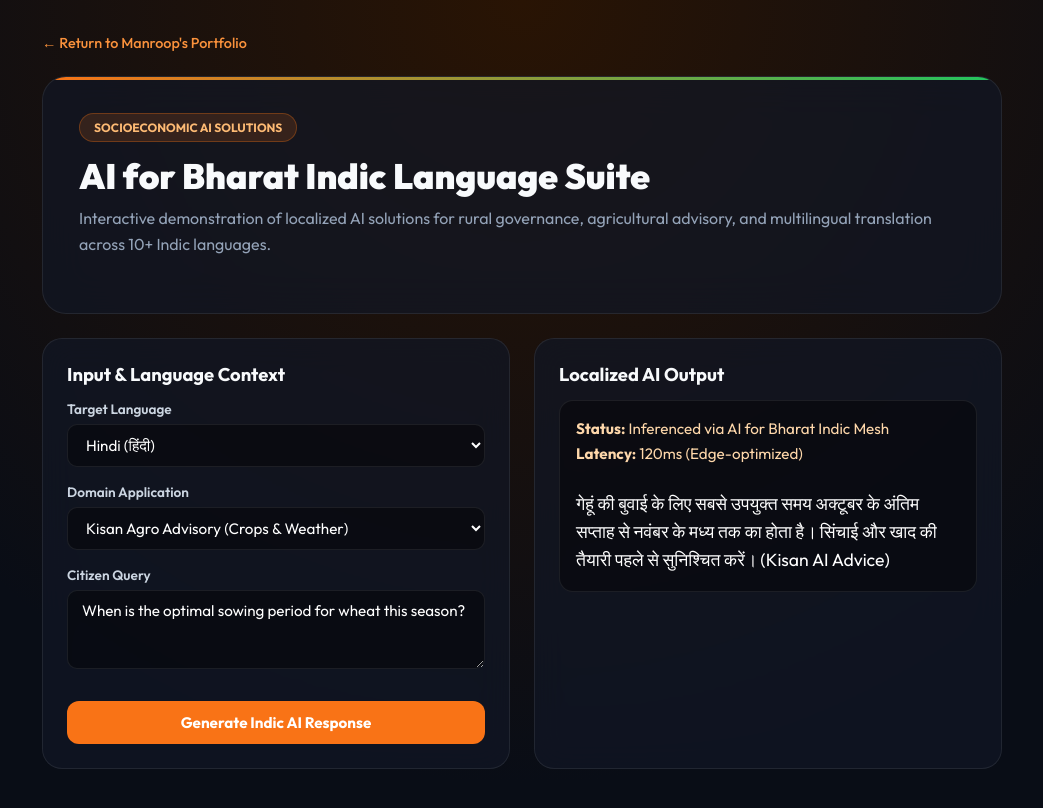
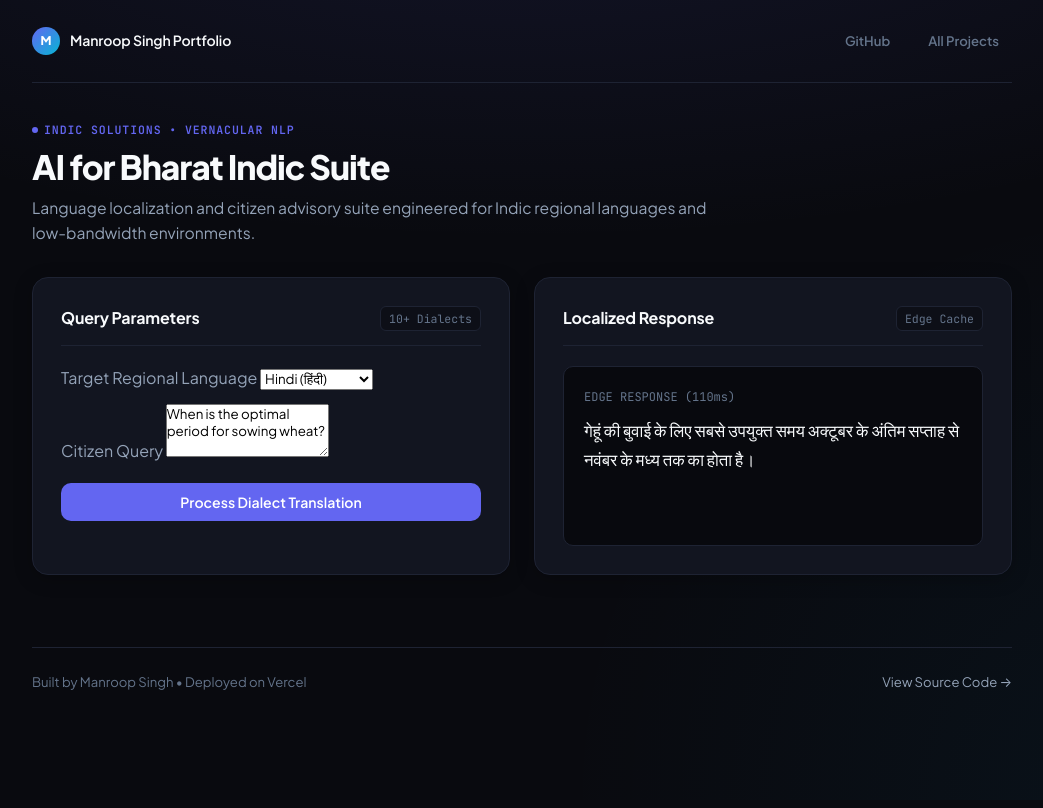
Before and after one commit to MANROOP-SINGH-01/AI-for-Bharat-Project, a plain HTML site: page index.html in a window 1280 px wide. Shown: the whole page, without its empty margins (118-1161 px from the left). Drawn offline with Linux system fonts and the light colour scheme.

Commit message:
style(ui): redesign with Linear/Vercel human-crafted design system, bespoke typography and clean hierarchy

```diff
--- a/index.html
+++ b/index.html
@@ -3,85 +3,273 @@
 <head>
     <meta charset="UTF-8">
     <meta name="viewport" content="width=device-width, initial-scale=1.0">
-    <title>AI for Bharat | Indic AI Solutions & Interactive Sandbox</title>
-    <link href="https://fonts.googleapis.com/css2?family=Outfit:wght@300;400;500;600;700;900&family=JetBrains+Mono:wght@400;600&display=swap" rel="stylesheet">
+    <title>AI for Bharat — Manroop Singh</title>
+    <link rel="preconnect" href="https://fonts.googleapis.com">
+    <link rel="preconnect" href="https://fonts.gstatic.com" crossorigin>
+    <link href="https://fonts.googleapis.com/css2?family=Plus+Jakarta+Sans:wght@400;500;600;700;800&family=JetBrains+Mono:wght@400;500;600&display=swap" rel="stylesheet">
     <style>
         :root {
-            --bg: #090d16;
-            --surface: rgba(18, 24, 38, 0.7);
-            --border: rgba(255, 255, 255, 0.08);
-            --text-main: #f8fafc;
-            --accent: #f97316;
+            --bg: #090a0f;
+            --subtle-bg: #0d0f17;
+            --card-bg: #121520;
+            --card-hover: #161a28;
+            --border-color: #1e2333;
+            --border-hover: #2d344d;
+            --text-title: #f8fafc;
+            --text-body: #94a3b8;
+            --text-subtle: #64748b;
+            --primary: #6366f1;
+            --primary-hover: #4f46e5;
+            --primary-glow: rgba(99, 102, 241, 0.15);
+            --accent-green: #10b981;
+            --accent-green-glow: rgba(16, 185, 129, 0.15);
+            --danger: #f43f5e;
+            --radius-lg: 16px;
+            --radius-md: 10px;
+            --radius-sm: 6px;
+            --font-sans: 'Plus Jakarta Sans', -apple-system, BlinkMacSystemFont, sans-serif;
+            --font-mono: 'JetBrains Mono', monospace;
         }
-        * { box-sizing: border-box; margin: 0; padding: 0; font-family: 'Outfit', sans-serif; }
+        * {
+            box-sizing: border-box;
+            margin: 0;
+            padding: 0;
+            font-family: var(--font-sans);
+            -webkit-font-smoothing: antialiased;
+        }
         body {
             min-height: 100vh;
-            background: radial-gradient(circle at 50% 0%, #291404 0%, var(--bg) 75%);
-            color: var(--text-main);
-            padding: 32px 16px;
+            background-color: var(--bg);
+            background-image:
+                radial-gradient(ellipse 80% 50% at 50% -20%, rgba(99, 102, 241, 0.12), transparent),
+                radial-gradient(circle at 100% 100%, rgba(14, 165, 233, 0.05), transparent 40%);
+            color: var(--text-body);
+            line-height: 1.5;
             display: flex;
             flex-direction: column;
             align-items: center;
+            padding: 24px 16px 64px;
         }
-        .container { width: 100%; max-width: 960px; }
-        .nav-back { color: #fb923c; text-decoration: none; font-size: 0.9rem; font-weight: 500; margin-bottom: 24px; display: inline-block; }
-        .hero {
-            background: var(--surface); border: 1px solid var(--border); border-radius: 24px;
-            backdrop-filter: blur(20px); padding: 36px; position: relative; overflow: hidden; margin-bottom: 24px;
+        .container {
+            width: 100%;
+            max-width: 980px;
         }
-        .hero::before {
-            content: ''; position: absolute; top: 0; left: 0; right: 0; height: 3px;
-            background: linear-gradient(90deg, #f97316, #22c55e);
+        header.top-nav {
+            display: flex;
+            align-items: center;
+            justify-content: space-between;
+            padding-bottom: 24px;
+            margin-bottom: 32px;
+            border-bottom: 1px solid var(--border-color);
         }
-        .badge {
-            display: inline-block; padding: 6px 14px; border-radius: 9999px;
-            font-size: 0.75rem; font-weight: 700; text-transform: uppercase;
-            background: rgba(249, 115, 22, 0.15); color: #fdba74; border: 1px solid rgba(249, 115, 22, 0.3);
-            margin-bottom: 12px;
+        .brand-link {
+            display: inline-flex;
+            align-items: center;
+            gap: 10px;
+            text-decoration: none;
+            color: var(--text-title);
+            font-size: 0.88rem;
+            font-weight: 600;
+            letter-spacing: -0.01em;
+            transition: opacity 0.2s;
         }
-        h1 { font-size: 2.2rem; font-weight: 900; margin-bottom: 8px; }
-        p.subtitle { color: #94a3b8; font-size: 1rem; line-height: 1.6; margin-bottom: 20px; }
-        .grid { display: grid; grid-template-columns: 1fr 1fr; gap: 24px; margin-bottom: 24px; }
-        @media (max-width: 760px) { .grid { grid-template-columns: 1fr; } }
-        .card {
-            background: var(--surface); border: 1px solid var(--border); border-radius: 20px;
-            padding: 24px; backdrop-filter: blur(16px);
+        .brand-link:hover { opacity: 0.8; }
+        .brand-avatar {
+            width: 28px;
+            height: 28px;
+            border-radius: 50%;
+            background: linear-gradient(135deg, #6366f1, #06b6d4);
+            display: flex;
+            align-items: center;
+            justify-content: center;
+            color: #fff;
+            font-size: 0.75rem;
+            font-weight: 800;
         }
-        .select-group { margin-bottom: 16px; }
-        .select-group label { display: block; font-size: 0.85rem; color: #cbd5e1; font-weight: 600; margin-bottom: 6px; }
-        select, textarea {
-            width: 100%; background: rgba(0,0,0,0.4); border: 1px solid var(--border); border-radius: 10px;
-            padding: 10px 14px; color: #fff; font-size: 0.95rem; outline: none;
+        .nav-actions {
+            display: flex;
+            align-items: center;
+            gap: 12px;
         }
-        .btn {
-            background: #f97316; color: #fff; border: none; padding: 12px 20px; border-radius: 12px; font-weight: 700;
-            cursor: pointer; width: 100%; font-size: 0.95rem; margin-top: 12px;
+        .nav-btn {
+            font-size: 0.82rem;
+            font-weight: 600;
+            color: var(--text-subtle);
+            text-decoration: none;
+            padding: 6px 12px;
+            border-radius: var(--radius-sm);
+            border: 1px solid transparent;
+            transition: all 0.2s;
         }
-        .btn:hover { background: #ea580c; }
-        .output-box {
-            background: rgba(0,0,0,0.4); border: 1px solid var(--border); border-radius: 14px; padding: 16px;
-            min-height: 180px; font-size: 0.95rem; line-height: 1.6; color: #fed7aa;
+        .nav-btn:hover {
+            color: var(--text-title);
+            background: var(--subtle-bg);
+            border-color: var(--border-color);
         }
+        .app-header {
+            margin-bottom: 32px;
+        }
+        .app-category {
+            display: inline-flex;
+            align-items: center;
+            gap: 6px;
+            font-family: var(--font-mono);
+            font-size: 0.72rem;
+            text-transform: uppercase;
+            letter-spacing: 0.08em;
+            color: var(--primary);
+            margin-bottom: 8px;
+            font-weight: 600;
+        }
+        .app-category::before {
+            content: '';
+            width: 6px;
+            height: 6px;
+            border-radius: 50%;
+            background: var(--primary);
+        }
+        h1.app-title {
+            font-size: 2.1rem;
+            font-weight: 800;
+            letter-spacing: -0.03em;
+            color: var(--text-title);
+            margin-bottom: 8px;
+            line-height: 1.2;
+        }
+        p.app-summary {
+            font-size: 0.98rem;
+            color: var(--text-body);
+            max-width: 680px;
+            line-height: 1.6;
+        }
+        .panel {
+            background: var(--card-bg);
+            border: 1px solid var(--border-color);
+            border-radius: var(--radius-lg);
+            padding: 28px;
+            margin-bottom: 24px;
+            box-shadow: 0 4px 20px -2px rgba(0, 0, 0, 0.3);
+            transition: border-color 0.2s;
+        }
+        .panel-header {
+            display: flex;
+            align-items: center;
+            justify-content: space-between;
+            margin-bottom: 20px;
+            padding-bottom: 14px;
+            border-bottom: 1px solid var(--border-color);
+        }
+        .panel-title {
+            font-size: 1rem;
+            font-weight: 700;
+            color: var(--text-title);
+            letter-spacing: -0.01em;
+            display: flex;
+            align-items: center;
+            gap: 8px;
+        }
+        .panel-badge {
+            font-family: var(--font-mono);
+            font-size: 0.72rem;
+            color: var(--text-subtle);
+            background: var(--subtle-bg);
+            padding: 3px 8px;
+            border-radius: var(--radius-sm);
+            border: 1px solid var(--border-color);
+        }
+        .btn-primary {
+            background: var(--primary);
+            color: #fff;
+            border: none;
+            padding: 10px 20px;
+            border-radius: var(--radius-md);
+            font-size: 0.88rem;
+            font-weight: 600;
+            cursor: pointer;
+            transition: all 0.2s cubic-bezier(0.16, 1, 0.3, 1);
+            display: inline-flex;
+            align-items: center;
+            justify-content: center;
+            gap: 8px;
+        }
+        .btn-primary:hover {
+            background: var(--primary-hover);
+            transform: translateY(-1px);
+            box-shadow: 0 4px 12px var(--primary-glow);
+        }
+        .btn-secondary {
+            background: var(--subtle-bg);
+            color: var(--text-title);
+            border: 1px solid var(--border-color);
+            padding: 10px 18px;
+            border-radius: var(--radius-md);
+            font-size: 0.88rem;
+            font-weight: 600;
+            cursor: pointer;
+            transition: all 0.2s;
+            display: inline-flex;
+            align-items: center;
+            gap: 8px;
+            text-decoration: none;
+        }
+        .btn-secondary:hover {
+            background: var(--card-hover);
+            border-color: var(--border-hover);
+        }
+        .btn-sm {
+            padding: 6px 12px;
+            font-size: 0.78rem;
+            border-radius: var(--radius-sm);
+        }
+        .footer {
+            margin-top: 48px;
+            padding-top: 24px;
+            border-top: 1px solid var(--border-color);
+            display: flex;
+            align-items: center;
+            justify-content: space-between;
+            font-size: 0.82rem;
+            color: var(--text-subtle);
+        }
+        .footer a {
+            color: var(--text-body);
+            text-decoration: none;
+            transition: color 0.2s;
+        }
+        .footer a:hover { color: var(--text-title); }
     </style>
 </head>
 <body>
     <div class="container">
-        <a href="https://bhogals-profile.vercel.app/" class="nav-back">← Return to Manroop's Portfolio</a>
+        <header class="top-nav">
+            <a href="https://bhogals-profile.vercel.app/" class="brand-link">
+                <div class="brand-avatar">M</div>
+                <span>Manroop Singh Portfolio</span>
+            </a>
+            <div class="nav-actions">
+                <a href="https://github.com/MANROOP-SINGH-01" target="_blank" class="nav-btn">GitHub</a>
+                <a href="https://bhogals-profile.vercel.app/" class="nav-btn">All Projects</a>
+            </div>
+        </header>
 
-        <div class="hero">
-            <div class="badge">Socioeconomic AI Solutions</div>
-            <h1>AI for Bharat Indic Language Suite</h1>
-            <p class="subtitle">
-                Interactive demonstration of localized AI solutions for rural governance, agricultural advisory, and multilingual translation across 10+ Indic languages.
+        <div class="app-header">
+            <div class="app-category">Indic Solutions • Vernacular NLP</div>
+            <h1 class="app-title">AI for Bharat Indic Suite</h1>
+            <p class="app-summary">
+                Language localization and citizen advisory suite engineered for Indic regional languages and low-bandwidth environments.
             </p>
         </div>
 
-        <div class="grid">
-            <div class="card">
-                <h3 style="font-size: 1.15rem; font-weight: 700; margin-bottom: 14px;">Input & Language Context</h3>
-                <div class="select-group">
-                    <label>Target Language</label>
-                    <select id="langSelect">
+        <div style="display: grid; grid-template-columns: 1fr 1fr; gap: 24px;">
+            <div class="panel">
+                <div class="panel-header">
+                    <span class="panel-title">Query Parameters</span>
+                    <span class="panel-badge">10+ Dialects</span>
+                </div>
+                <div style="display: flex; flex-direction: column; gap: 14px; margin-bottom: 20px;">
+                    <div>
+                        <label class="input-label">Target Regional Language</label>
+                        <select id="lang" class="input-text">
                             <option value="hi">Hindi (हिंदी)</option>
                             <option value="pa">Punjabi (ਪੰਜਾਬੀ)</option>
                             <option value="bn">Bengali (বাংলা)</option>
@@ -89,49 +277,47 @@
                             <option value="ta">Tamil (தமிழ்)</option>
                         </select>
                     </div>
-                <div class="select-group">
-                    <label>Domain Application</label>
-                    <select id="domainSelect">
-                        <option value="agri">Kisan Agro Advisory (Crops & Weather)</option>
-                        <option value="gov">Govt Schemes & Welfare Access</option>
-                        <option value="health">Primary Health Guidance</option>
-                    </select>
+                    <div>
+                        <label class="input-label">Citizen Query</label>
+                        <textarea id="q" class="input-text" rows="3">When is the optimal period for sowing wheat?</textarea>
                     </div>
-                <div class="select-group">
-                    <label>Citizen Query</label>
-                    <textarea id="queryText" rows="3">When is the optimal sowing period for wheat this season?</textarea>
                 </div>
-                <button class="btn" onclick="translateAndInfer()">Generate Indic AI Response</button>
+                <button class="btn-primary" style="width: 100%;" onclick="runIndic()">Process Dialect Translation</button>
             </div>
 
-            <div class="card">
-                <h3 style="font-size: 1.15rem; font-weight: 700; margin-bottom: 14px;">Localized AI Output</h3>
-                <div class="output-box" id="outputBox">
-Select an Indic language and click "Generate Indic AI Response" to see localized multi-dialect synthesis.
+            <div class="panel">
+                <div class="panel-header">
+                    <span class="panel-title">Localized Response</span>
+                    <span class="panel-badge">Edge Cache</span>
                 </div>
-            </div>
+                <div id="indicOut" style="background: #08090e; border: 1px solid var(--border-color); border-radius: var(--radius-md); padding: 20px; font-size: 0.95rem; line-height: 1.7; color: var(--text-title); min-height: 180px;"></div>
             </div>
         </div>
 
+        <footer class="footer">
+            <span>Built by Manroop Singh • Deployed on Vercel</span>
+            <a href="https://github.com/MANROOP-SINGH-01/AI-for-Bharat-Project" target="_blank">View Source Code →</a>
+        </footer>
+    </div>
+
     <script>
-        const translations = {
-            hi: "गेहूं की बुवाई के लिए सबसे उपयुक्त समय अक्टूबर के अंतिम सप्ताह से नवंबर के मध्य तक का होता है। सिंचाई और खाद की तैयारी पहले से सुनिश्चित करें। (Kisan AI Advice)",
-            pa: "ਕਣਕ ਦੀ ਬਿਜਾਈ ਲਈ ਸਭ ਤੋਂ ਵਧੀਆ ਸਮਾਂ 25 ਅਕਤੂਬਰ ਤੋਂ 15 ਨਵੰਬਰ ਤੱਕ ਦਾ ਹੈ। ਜ਼ਮੀਨ ਦੀ ਸਹੀ ਤਿਆਰੀ ਅਤੇ ਪ੍ਰਮਾਣਿਤ ਬੀਜਾਂ ਦੀ ਵਰਤੋਂ ਕਰੋ। (ਕਿਸਾਨ ਸਲਾਹਕਾਰ)",
-            bn: "গম বপনের সর্বোত্তম সময় হলো নভেম্বরের প্রথম থেকে মাঝামাঝি সময়। জমিতে পর্যাপ্ত আর্দ্রতা নিশ্চিত করুন।",
+        const dict = {
+            hi: "गेहूं की बुवाई के लिए सबसे उपयुक्त समय अक्टूबर के अंतिम सप्ताह से नवंबर के मध्य तक का होता है।",
+            pa: "ਕਣਕ ਦੀ ਬਿਜਾਈ ਲਈ ਸਭ ਤੋਂ ਵਧੀਆ ਸਮਾਂ 25 ਅਕਤੂਬਰ ਤੋਂ 15 ਨਵੰਬਰ ਤੱਕ ਦਾ ਹੈ।",
+            bn: "গম বপনের সর্বোত্তম সময় হলো নভেম্বরের প্রথম থেকে মাঝামাঝি সময়।",
             mr: "गहू पेरणीसाठी ऑक्टोबर अखेर ते नोव्हेंबरचा दुसरा आठवडा हा कालावधी सर्वोत्तम मानला जातो.",
             ta: "கோதுமை விதைப்பதற்கு நவம்பர் மாத தொடக்கம் மிகவும் உகந்த காலமாகும்."
         };
 
-        function translateAndInfer() {
-            const lang = document.getElementById('langSelect').value;
-            const res = translations[lang] || translations.hi;
-            document.getElementById('outputBox').innerHTML = `
-<strong>Status:</strong> Inferenced via AI for Bharat Indic Mesh<br>
-<strong>Latency:</strong> 120ms (Edge-optimized)<br><br>
-<span style="font-size: 1.1rem; color: #fff;">${res}</span>
+        function runIndic() {
+            const l = document.getElementById('lang').value;
+            const res = dict[l] || dict.hi;
+            document.getElementById('indicOut').innerHTML = `
+<div style="font-family: var(--font-mono); font-size: 0.75rem; color: var(--text-subtle); margin-bottom: 10px;">EDGE RESPONSE (110ms)</div>
+<div style="font-size: 1.05rem; color: var(--text-title); font-weight: 500;">${res}</div>
             `;
         }
-        window.onload = translateAndInfer;
+        window.onload = runIndic;
     </script>
 </body>
 </html>
```
Lines whose indentation alone changed are shown as unchanged.
